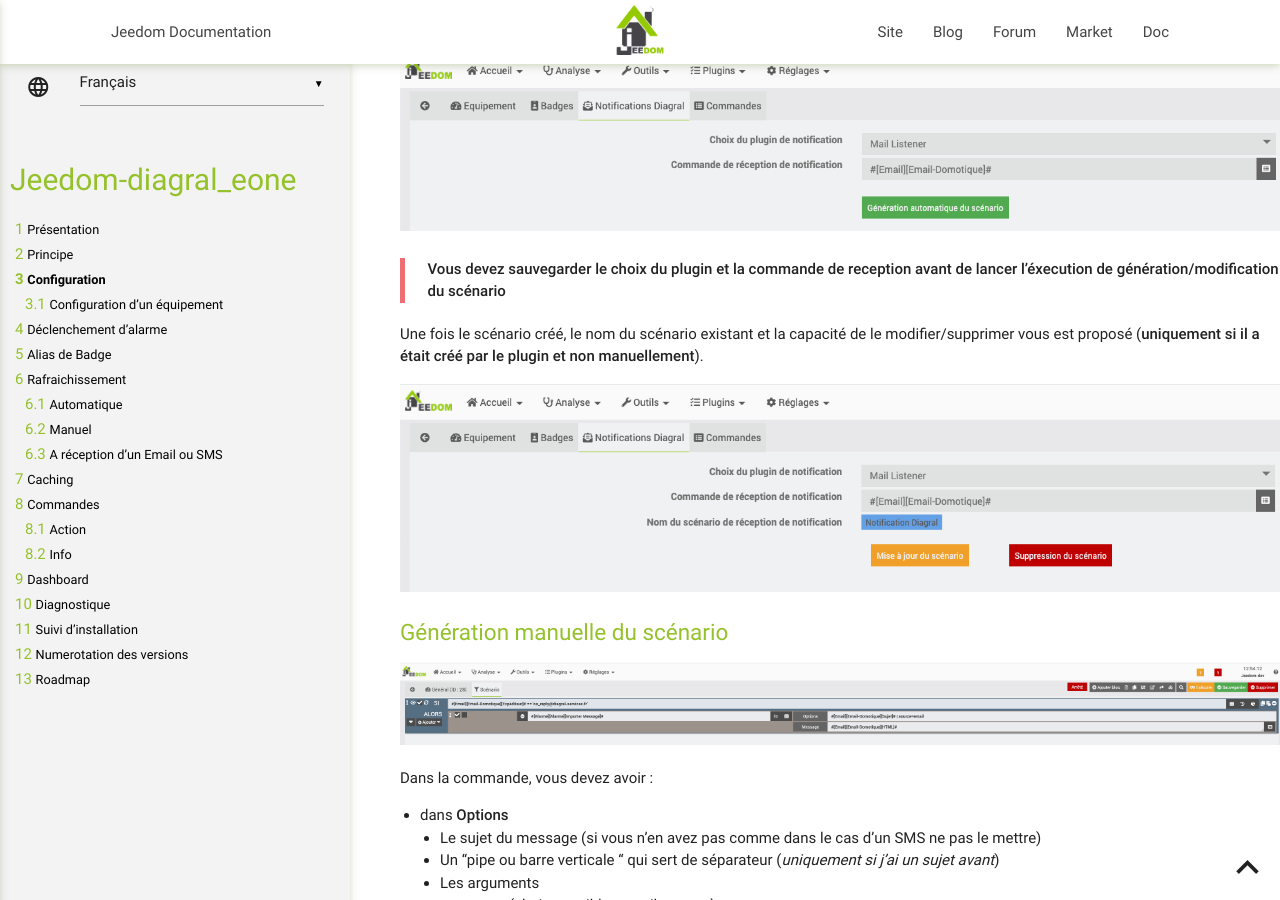
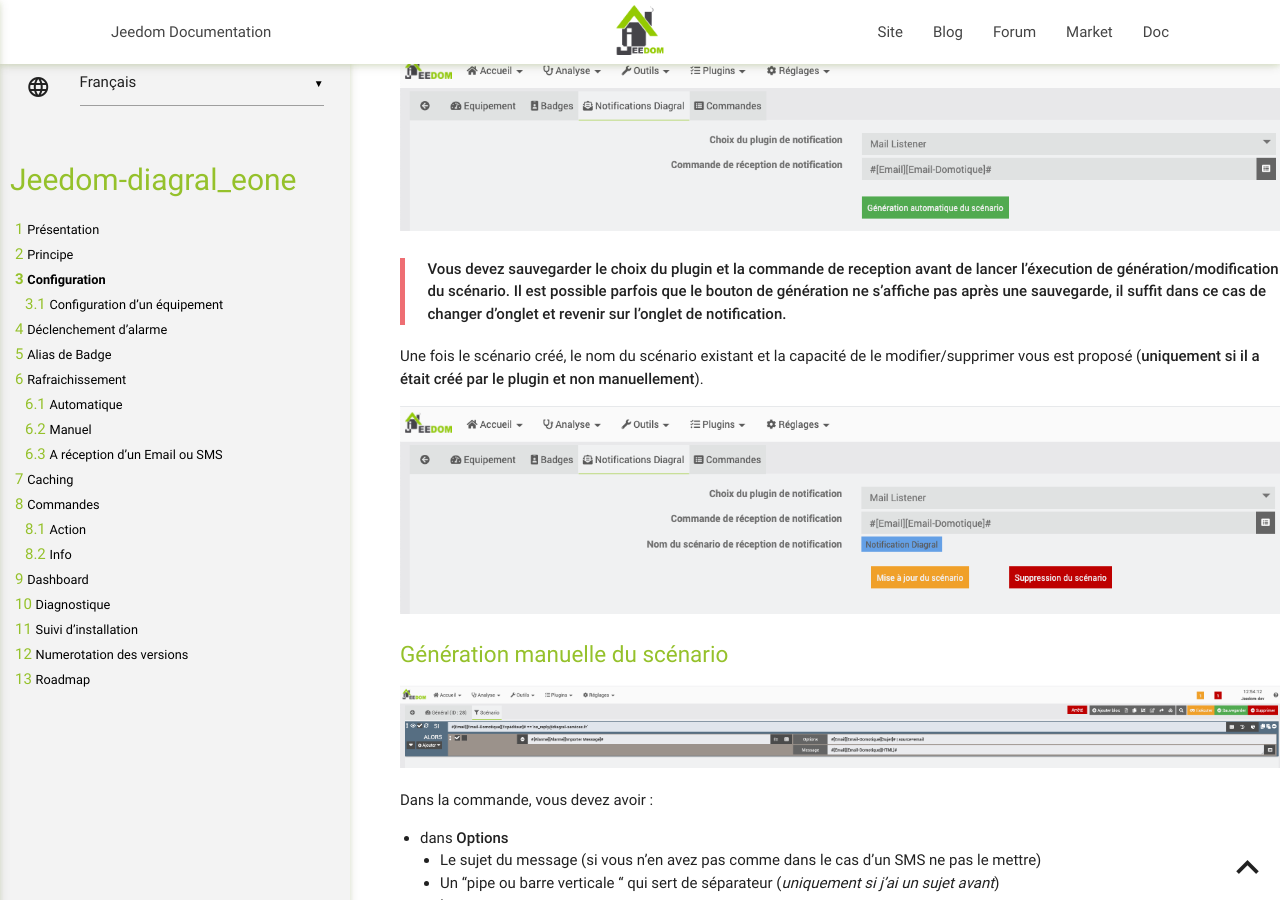
Before and after one commit to mguyard/Jeedom-Diagral_eOne, a Jekyll site: the page built from docs/fr_FR/index.md, in a window 1280 px wide and 900 px high, scrolled down 4756 px. Built offline with Jekyll 4.4.1, drawn with Linux system fonts in a browser that asks for light colours; our own code applies the rules of GitHub Pages for plain Markdown files.

Commit message:
Mise à jour de la documentation

```diff
--- a/docs/fr_FR/index.md
+++ b/docs/fr_FR/index.md
@@ -123,7 +123,7 @@
 
 ![Configuration pour Scénario de réception Diagral](../assets/images/NotificationScenarioCreation.png)
 
-> __Vous devez sauvegarder le choix du plugin et la commande de reception avant de lancer l'éxecution de génération/modification du scénario__
+> __Vous devez sauvegarder le choix du plugin et la commande de reception avant de lancer l'éxecution de génération/modification du scénario. Il est possible parfois que le bouton de génération ne s'affiche pas après une sauvegarde, il suffit dans ce cas de changer d'onglet et revenir sur l'onglet de notification.__
 
 Une fois le scénario créé, le nom du scénario existant et la capacité de le modifier/supprimer vous est proposé (__uniquement si il a était créé par le plugin et non manuellement__).
 
```
